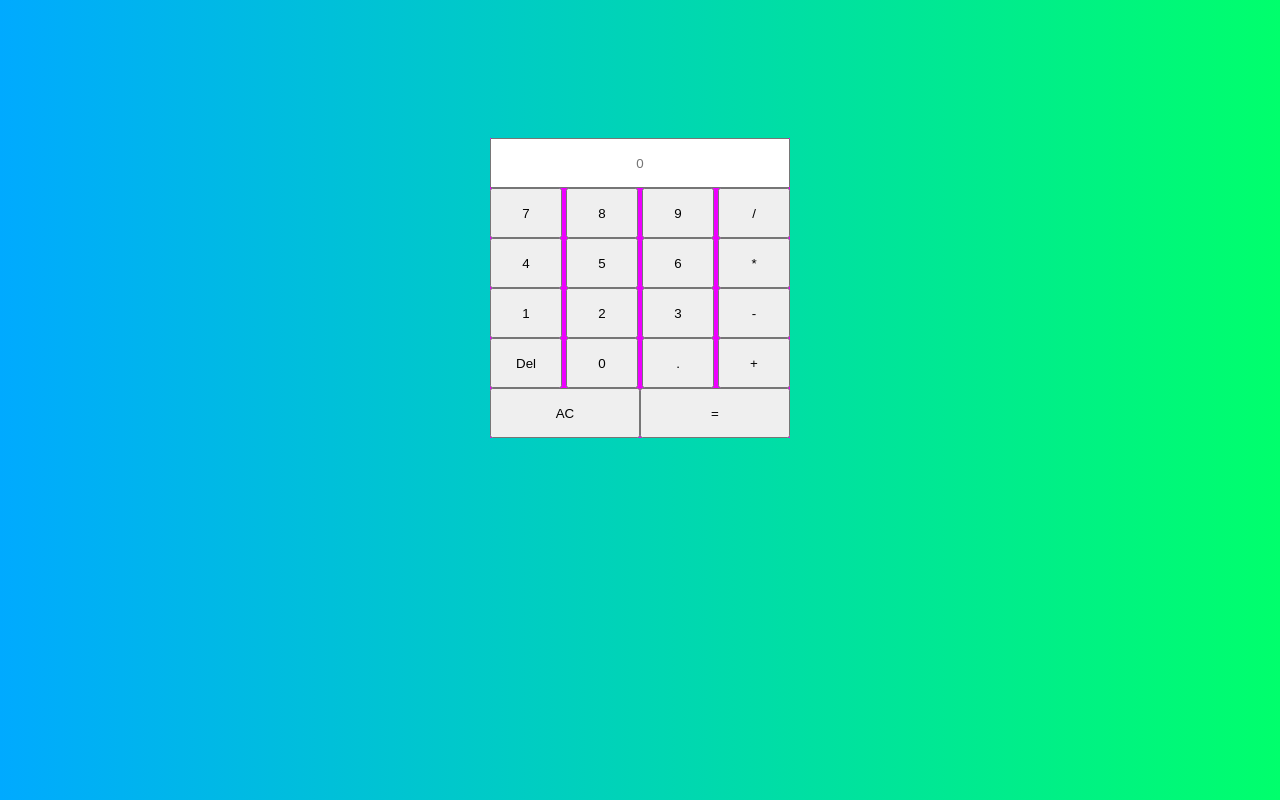
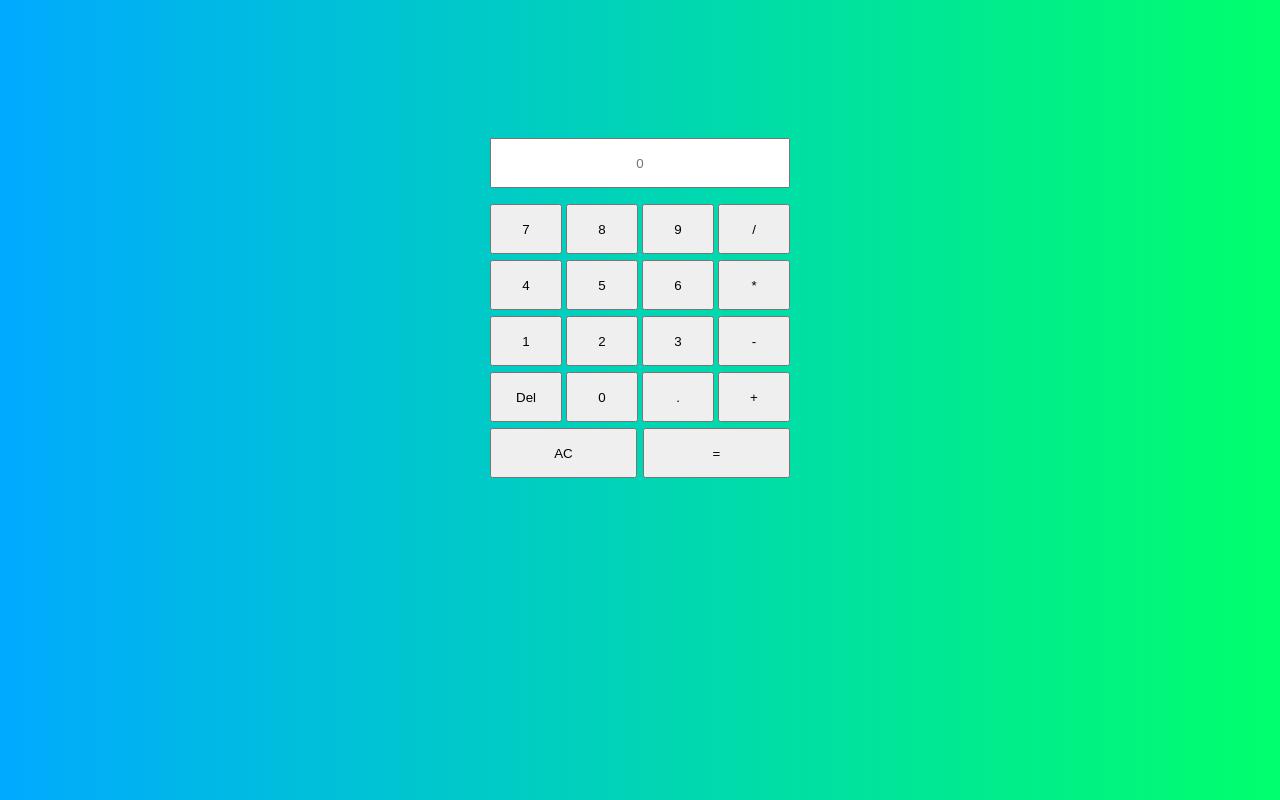
Before and after one commit to gigijeskai/u1-w3-d5-test-calcolatrice.js, a plain HTML site: page index.html in a window 1280 px wide. Drawn offline with Linux system fonts and the light colour scheme.

Commit message:
calcolatrice basic

```diff
--- a/files.css/style.css
+++ b/files.css/style.css
@@ -11,6 +11,7 @@ body{
     display: flex;
     flex-direction: column;
     align-items: center;
+    row-gap: 1em;
 }
 #display {
     width: 300px;
@@ -23,18 +24,20 @@ button{
 }
 #bottoni-finali {
 display: flex;
+column-gap: 6px;
 }
 #bottoni-finali button {
     width: 50%;
 }
-#sfondo-bottoni{
-    background-color: rgb(238, 0, 255);
-    margin: 0 auto;
-    width: 300px;
-}
+
 #container{
     display: flex;
     justify-content: center;
     /* align-items: center; */
     margin-block: 138px;
 }
+#buttons {
+    display: flex;
+    flex-direction: column;
+    row-gap: 6px;
+}
--- a/index.html
+++ b/index.html
@@ -11,9 +11,10 @@
 <body>
     <div id="container">
       <div id="calcolatrice">
-        <div id="sfondo-bottoni">
+
         <div id="schermo">
         <input type="text" id="display" placeholder="0" readonly></input>
+        </div>
         <div id="buttons">
           <section>
           <button onclick="addOnDisplay('7')">7</button>
@@ -45,8 +46,8 @@
          </section>
           </div>
         </div>
-        </div>
+
     </div>
-    </div>
+
     <script src="./script.js"></script>
 </body>
```
